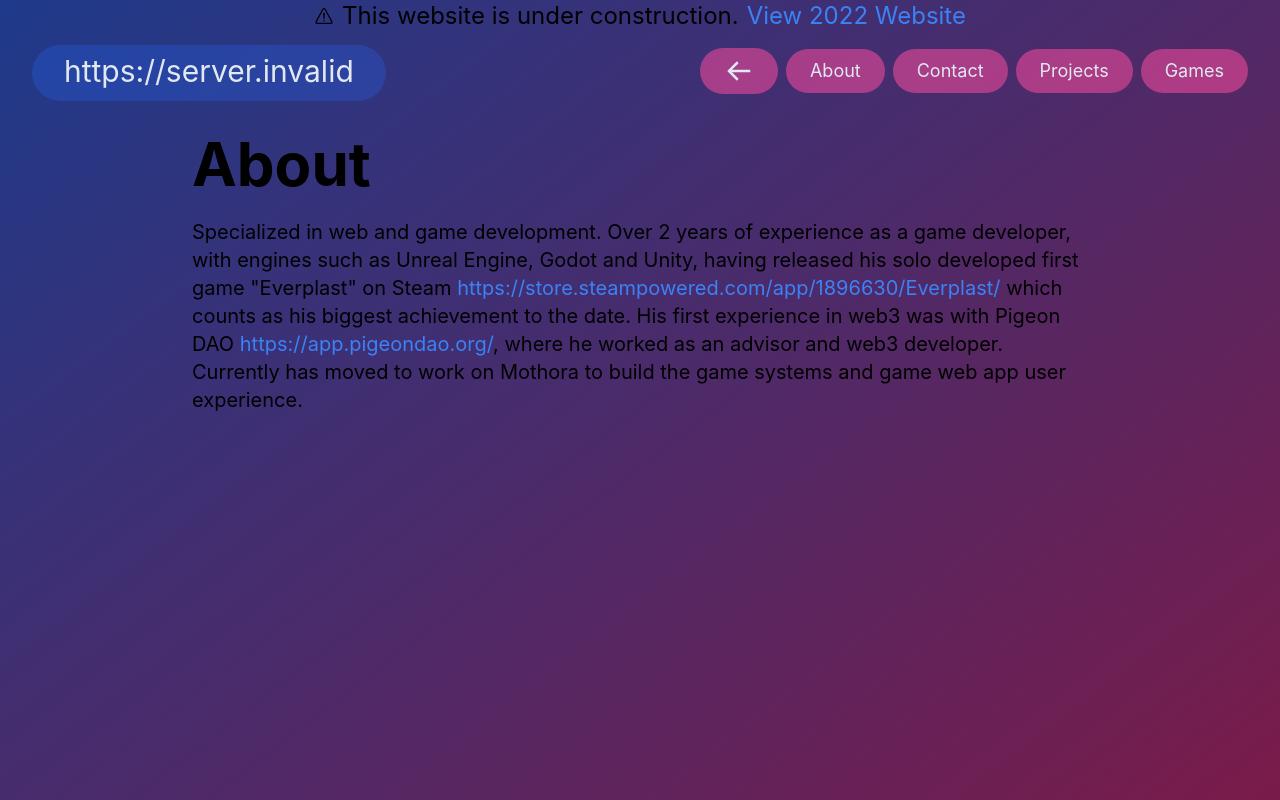
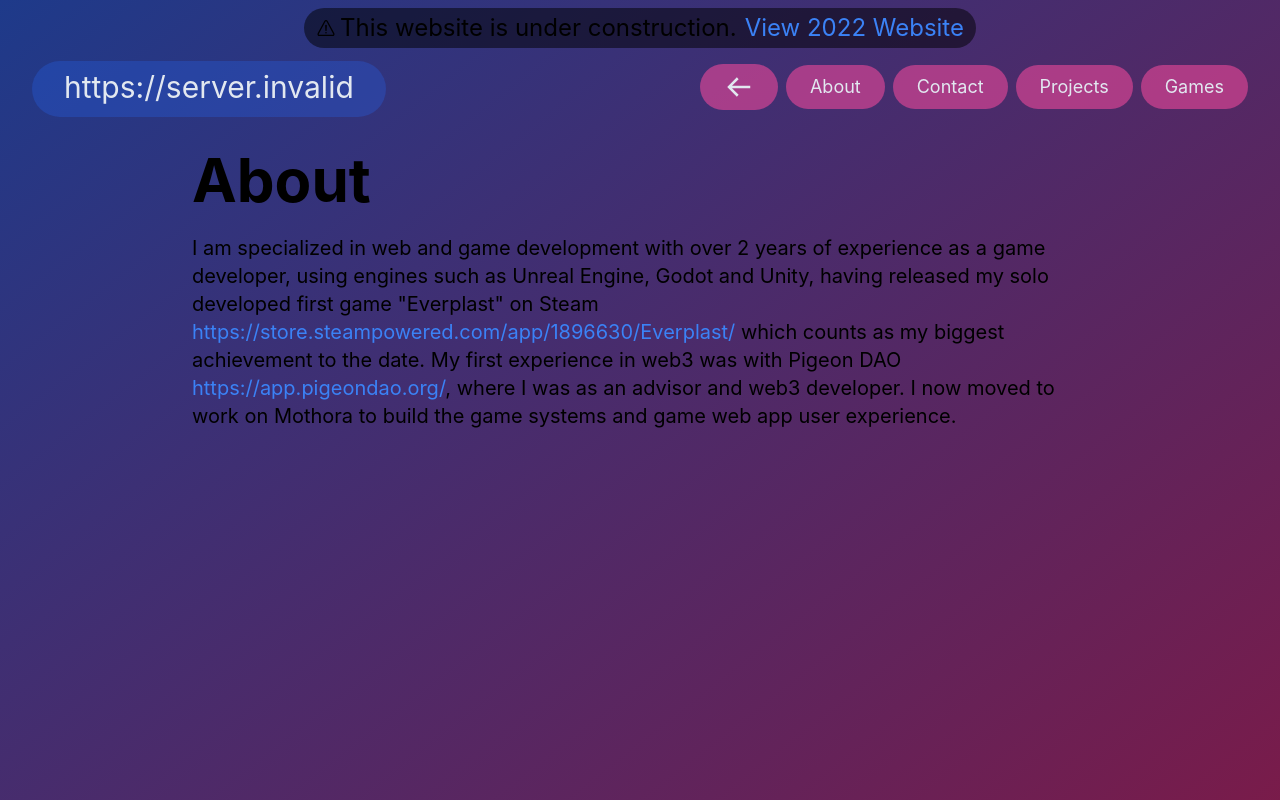
Before and after one commit to WraithWinterly/aydens.net, a Next.js app: page /about in a window 1280 px wide. Shown: the top 800 px of the page. Built offline with nearby package versions, Linux system fonts and the light colour scheme; no server answers; what prettier-plugin-tailwindcss would draw is missing.

Commit message:
Small fixes

```diff
--- a/src/components/header.tsx
+++ b/src/components/header.tsx
@@ -7,15 +7,20 @@ export default function Header() {
   const router = useRouter();
   return (
     <>
-      <div className="flex w-full items-center justify-center gap-2 text-center text-2xl">
+      <div className="relative flex w-full items-center justify-center gap-2 text-center text-2xl">
+        <div className="mt-2 flex gap-2 rounded-full bg-black/50 px-3 py-1">
+          <div className="flex shrink-0 items-center gap-1">
             <IoWarningOutline size={20} />
             <span>This website is under construction. </span>
+          </div>
+
           <a
             href="https://wraithwinterly.github.io"
             target="_blank"
             rel="noreferrer">
             View 2022 Website
           </a>
+        </div>
       </div>
       <header className="relative flex w-full justify-between py-4 px-8 text-center ">
         <div className="flex w-full items-center justify-between gap-4">
--- a/src/pages/about.tsx
+++ b/src/pages/about.tsx
@@ -3,19 +3,18 @@ export default function About() {
     <div className="max-w-4xl animate-in fade-in duration-500">
       <h1 className="animate-in slide-in-from-top-5 duration-500">About</h1>
       <p className="animate-in slide-in-from-left-5 duration-500">
-        Specialized in web and game development. Over 2 years of experience as a
-        game developer, with engines such as Unreal Engine, Godot and Unity,
-        having released his solo developed first game &quot;Everplast&quot; on
-        Steam{" "}
+        I am specialized in web and game development with over 2 years of
+        experience as a game developer, using engines such as Unreal Engine,
+        Godot and Unity, having released my solo developed first game
+        &quot;Everplast&quot; on Steam{" "}
         <a href="https://store.steampowered.com/app/1896630/Everplast/">
           https://store.steampowered.com/app/1896630/Everplast/
         </a>{" "}
-        which counts as his biggest achievement to the date. His first
-        experience in web3 was with Pigeon DAO{" "}
+        which counts as my biggest achievement to the date. My first experience
+        in web3 was with Pigeon DAO{" "}
         <a href="https://app.pigeondao.org/">https://app.pigeondao.org/</a>,
-        where he worked as an advisor and web3 developer. Currently has moved to
-        work on Mothora to build the game systems and game web app user
-        experience.
+        where I was as an advisor and web3 developer. I now moved to work on
+        Mothora to build the game systems and game web app user experience.
       </p>
     </div>
   );
```
Also changed, not shown: src/pages/games.tsx (+3 -3 lines). Lines whose indentation alone changed are shown as unchanged.
